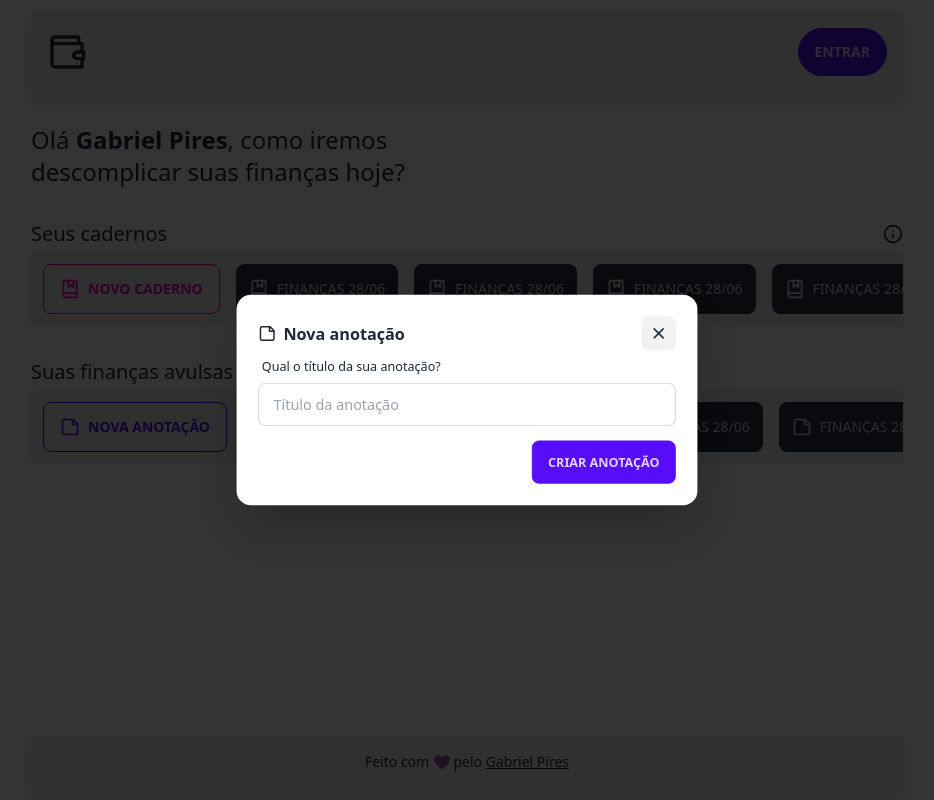
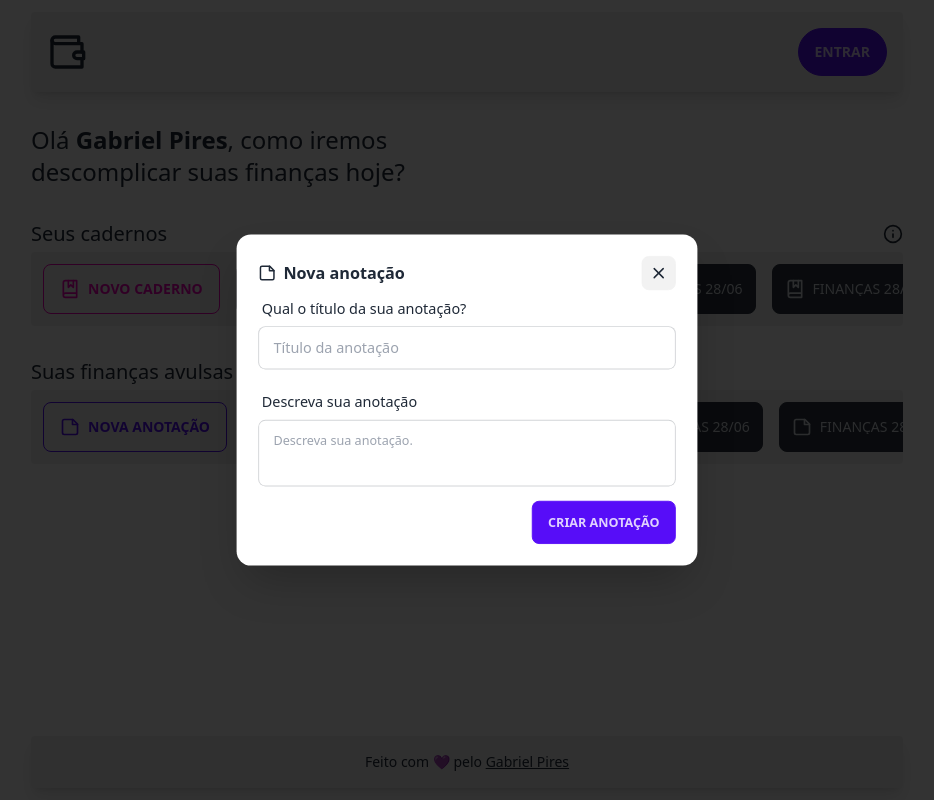
Before and after one commit to GabriPires/finote, a Next.js app: page / in a window 1280 px wide. Both pictures are taken after a click on the button "NOVA ANOTAÇÃO". Shown: the whole page, without its empty margins (173-1107 px from the left). Built offline with nearby package versions, Linux system fonts and the light colour scheme.

Commit message:
feat(new-note): new description field

```diff
--- /dev/null
+++ b/src/components/Form/FormControl.tsx
@@ -0,0 +1,9 @@
+import { ReactNode } from 'react'
+
+interface FormControlProps {
+  children: ReactNode
+}
+
+export function FormControl({ children }: FormControlProps) {
+  return <div className="form-control w-full">{children}</div>
+}
--- /dev/null
+++ b/src/components/Form/FormErrorMessage.tsx
@@ -0,0 +1,13 @@
+import { ReactNode } from 'react'
+
+interface FormErrorMessageProps {
+  children: ReactNode
+}
+
+export function FormErrorMessage({ children }: FormErrorMessageProps) {
+  return (
+    <label className="label">
+      <span className="label-text-alt text-red-400">{children}</span>
+    </label>
+  )
+}
--- /dev/null
+++ b/src/components/Form/FormLabel.tsx
@@ -0,0 +1,13 @@
+import { LabelHTMLAttributes, ReactNode } from 'react'
+
+interface FormLabelProps extends LabelHTMLAttributes<HTMLLabelElement> {
+  children: ReactNode
+}
+
+export function FormLabel({ children, ...props }: FormLabelProps) {
+  return (
+    <label className="label" {...props}>
+      <span className="label-text text-base">{children}</span>
+    </label>
+  )
+}
--- a/src/components/NewNoteForm.tsx
+++ b/src/components/NewNoteForm.tsx
@@ -2,12 +2,19 @@ import { zodResolver } from '@hookform/resolvers/zod'
 import { Loader } from 'lucide-react'
 import { useForm } from 'react-hook-form'
 import { z } from 'zod'
+import { FormControl } from './Form/FormControl'
+import { FormErrorMessage } from './Form/FormErrorMessage'
+import { FormLabel } from './Form/FormLabel'
 
 const newNoteFormSchema = z.object({
   title: z
     .string()
     .min(1, 'Digite um título para sua anotação')
     .max(80, 'O título deve ter no máximo 80 caracteres'),
+  description: z
+    .string()
+    .max(255, 'Digite no máximo 255 caracteres na descrição')
+    .optional(),
 })
 
 type NewNoteFormProps = z.infer<typeof newNoteFormSchema>
@@ -21,6 +28,7 @@ export function NewNoteForm() {
     resolver: zodResolver(newNoteFormSchema),
     defaultValues: {
       title: '',
+      description: '',
     },
   })
 
@@ -30,10 +38,8 @@ export function NewNoteForm() {
 
   return (
     <form className="flex flex-col gap-4" onSubmit={handleSubmit(onSubmit)}>
-      <div className="form-control w-full">
-        <label className="label">
-          <span className="label-text">Qual o título da sua anotação?</span>
-        </label>
+      <FormControl>
+        <FormLabel htmlFor={'title'}>Qual o título da sua anotação?</FormLabel>
         <input
           type="text"
           placeholder="Título da anotação"
@@ -41,13 +47,22 @@ export function NewNoteForm() {
           {...register('title')}
         />
         {errors.title && (
-          <label className="label">
-            <span className="label-text-alt text-red-400">
-              {errors.title.message}
-            </span>
-          </label>
+          <FormErrorMessage>{errors.title.message}</FormErrorMessage>
         )}
-      </div>
+      </FormControl>
+
+      <FormControl>
+        <FormLabel htmlFor={'description'}>Descreva sua anotação</FormLabel>
+        <textarea
+          className="textarea-bordered textarea focus:textarea-primary"
+          placeholder="Descreva sua anotação."
+          style={{ resize: 'none' }}
+          {...register('description')}
+        />
+        {errors.description && (
+          <FormErrorMessage>{errors.description.message}</FormErrorMessage>
+        )}
+      </FormControl>
 
       <button
         type="submit"
```
